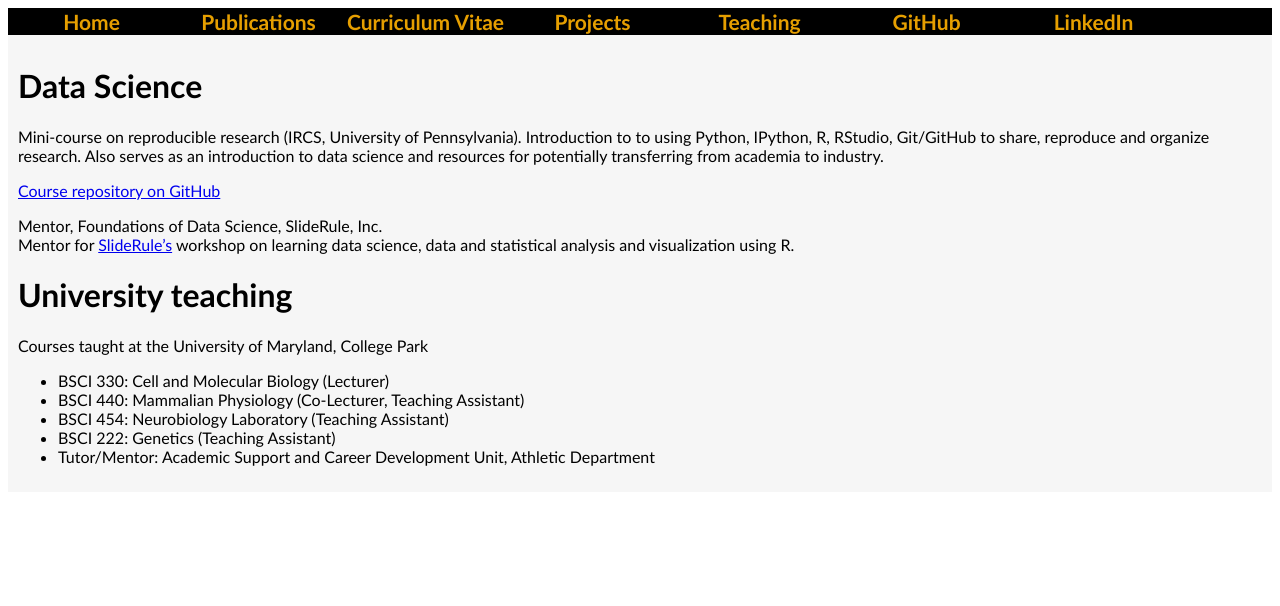
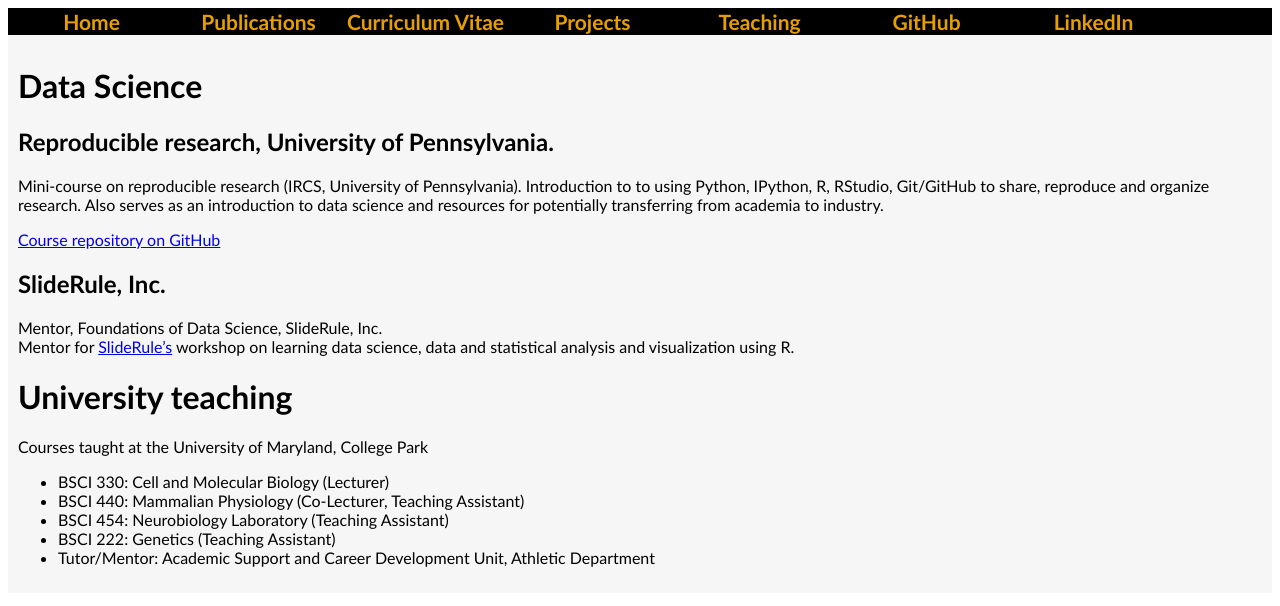
Before and after one commit to julian3rd/julian3rd.github.io, a Jekyll site: the page built from teaching.md, in a window 1280 px wide. Shown: the top 606 px of the page. Built offline with Jekyll 4.4.1, drawn with Linux system fonts in a browser that asks for light colours; Markdown is read by kramdown in place of the engine named in the settings.

Commit message:
updated info

```diff
--- a/teaching.md
+++ b/teaching.md
@@ -4,10 +4,13 @@
 ---
 
 # Data Science
+
+## Reproducible research, University of Pennsylvania.
 Mini-course on reproducible research (IRCS, University of Pennsylvania).  Introduction to to using Python, IPython, R, RStudio, Git/GitHub to share, reproduce and organize research. Also serves as an introduction to data science and resources for potentially transferring from academia to industry.
 
 [Course repository on GitHub](https://github.com/IRCS-analysis-mini-courses/reproducible-research)
 
+## SlideRule, Inc.
 Mentor, Foundations of Data Science, SlideRule, Inc.
 Mentor for [SlideRule's](https://www.mysliderule.com/workshops/data-science/) workshop on learning data science, data and statistical analysis and visualization using R.
 
```
Also changed, not shown: curriculum-vitae.md (+1 -0 lines).
